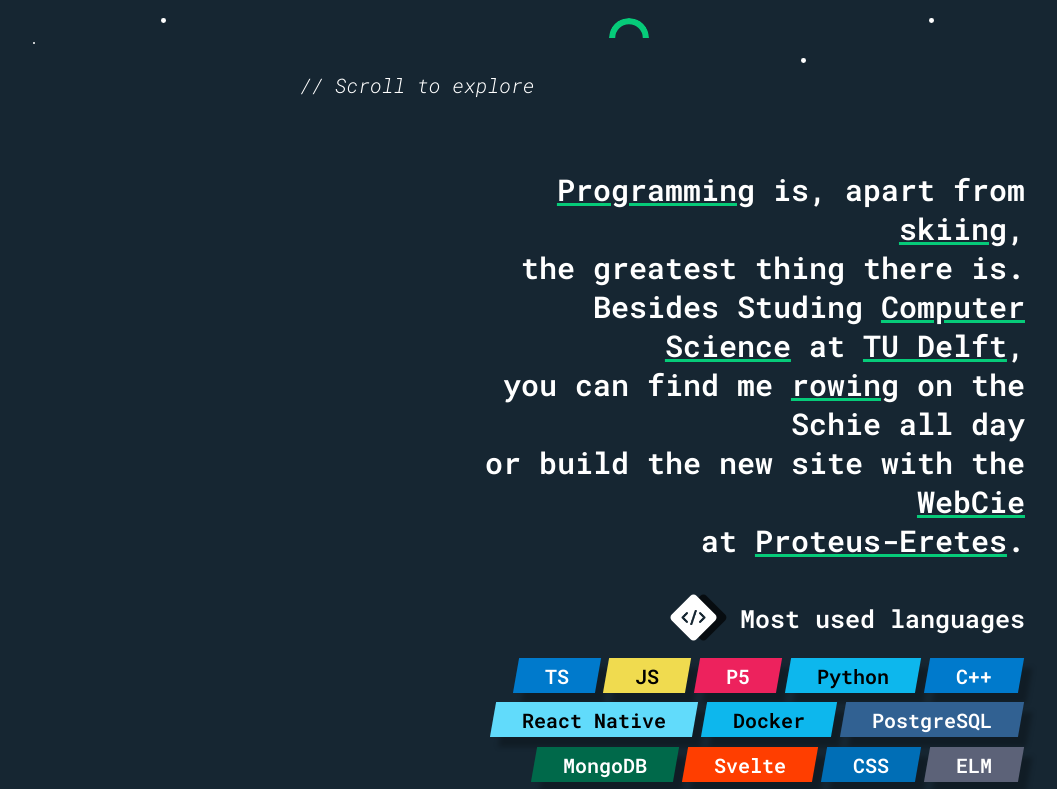
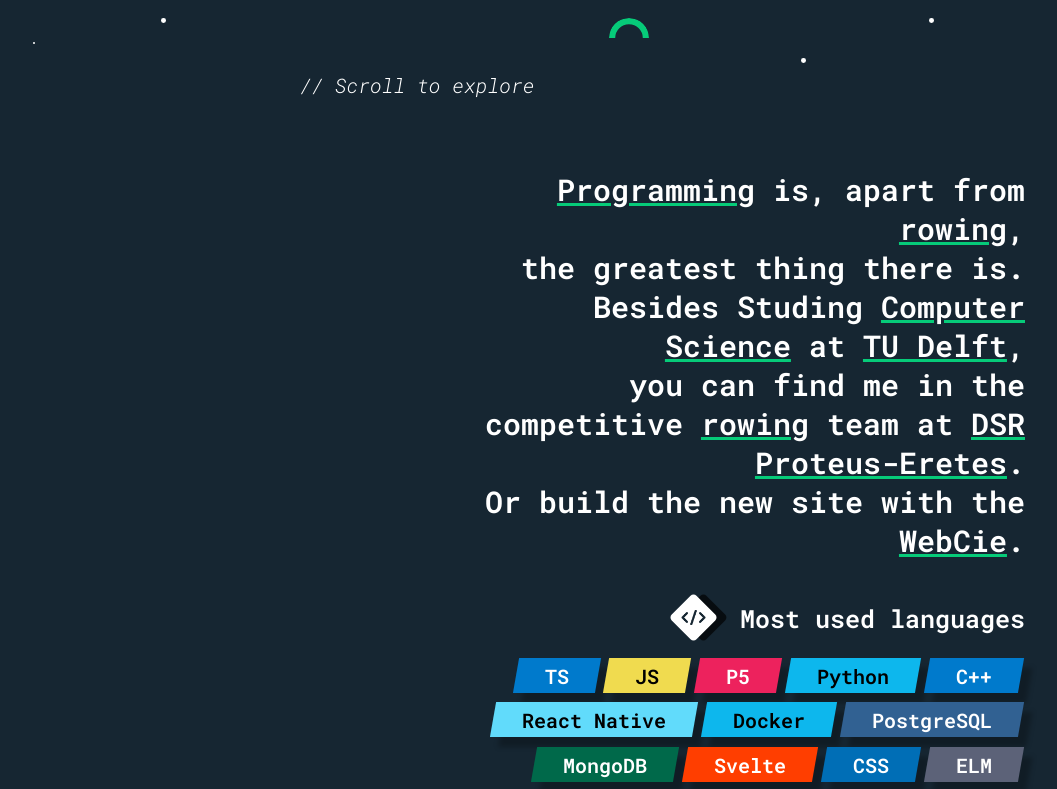
Before and after one commit to Twan-Reijinga/portfolio-site, a SvelteKit app: page / in a window 1280 px wide. Shown: the part 662-1451 px from the top of the page, without its empty margins (223-1280 px from the left). Built offline with nearby package versions, Linux system fonts and the light colour scheme.

Commit message:
Update rowing team

```diff
--- a/src/routes/About.svelte
+++ b/src/routes/About.svelte
@@ -10,12 +10,11 @@
 <svelte:window bind:scrollY={y} bind:innerHeight={h} />
 <div class="aboutBox" transition:fade={{ duration: 100 }}>
 	<h3 class="aboutText">
-		<span>Programming</span> is, apart from <span>skiing</span>,<br />
+		<span>Programming</span> is, apart from <span>rowing</span>,<br />
 		the greatest thing there is.<br />
 		Besides Studing <span>Computer Science</span> at <span>TU Delft</span>,<br>
-		you can find me <span>rowing</span> on the Schie all day<br />
-		or build the new site with the <span>WebCie</span><br />
-		at <span>Proteus-Eretes</span>.<br />
+		you can find me in the competitive <span>rowing</span> team at <span>DSR Proteus-Eretes</span>.<br />
+		Or build the new site with the <span>WebCie</span>.<br />
 	</h3>
 	<Subject text="Most used languages" image="programming" />
 	<!-- {#if y > h / 1.4} -->
```
